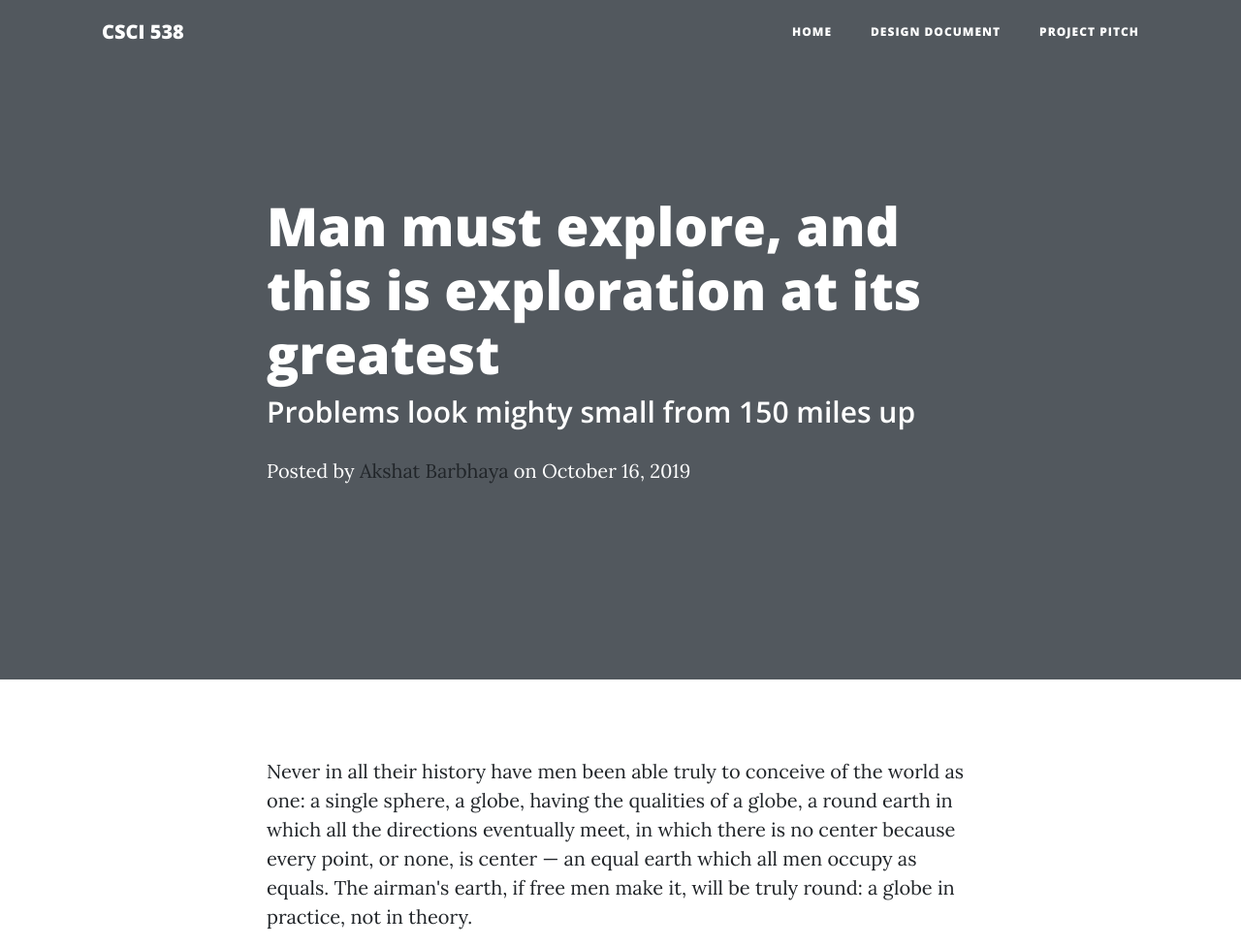
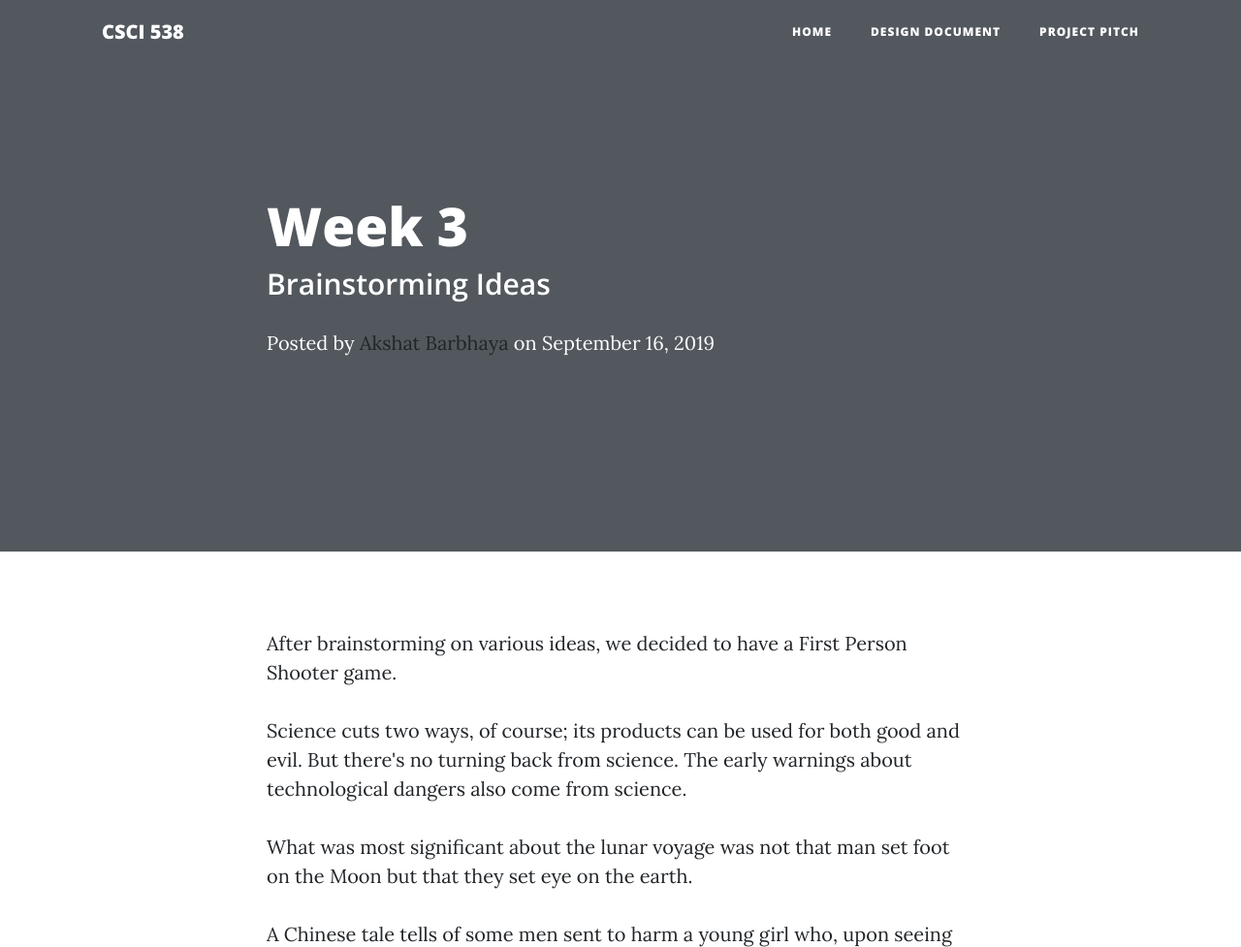
Before and after one commit to xr-games-infinitywar/xr-games-infinitywar.github.io, a website: page post3.html in a window 1280 px wide. Shown: the top 977 px of the page at 97% size. Drawn offline with nearby package versions, Linux system fonts and the light colour scheme.

Commit message:
Update post3.html

```diff
--- a/post3.html
+++ b/post3.html
@@ -59,11 +59,11 @@
       <div class="row">
         <div class="col-lg-8 col-md-10 mx-auto">
           <div class="post-heading">
-            <h1>Man must explore, and this is exploration at its greatest</h1>
-            <h2 class="subheading">Problems look mighty small from 150 miles up</h2>
+            <h1>Week 3</h1>
+            <h2 class="subheading">Brainstorming Ideas</h2>
             <span class="post-meta">Posted by
               <a href="#">Akshat Barbhaya</a>
-              on October 16, 2019</span>
+              on September 16, 2019</span>
           </div>
         </div>
       </div>
@@ -75,7 +75,7 @@
     <div class="container">
       <div class="row">
         <div class="col-lg-8 col-md-10 mx-auto">
-          <p>Never in all their history have men been able truly to conceive of the world as one: a single sphere, a globe, having the qualities of a globe, a round earth in which all the directions eventually meet, in which there is no center because every point, or none, is center — an equal earth which all men occupy as equals. The airman's earth, if free men make it, will be truly round: a globe in practice, not in theory.</p>
+          <p>After brainstorming on various ideas, we decided to have a First Person Shooter game. </p>
 
           <p>Science cuts two ways, of course; its products can be used for both good and evil. But there's no turning back from science. The early warnings about technological dangers also come from science.</p>
 
```
